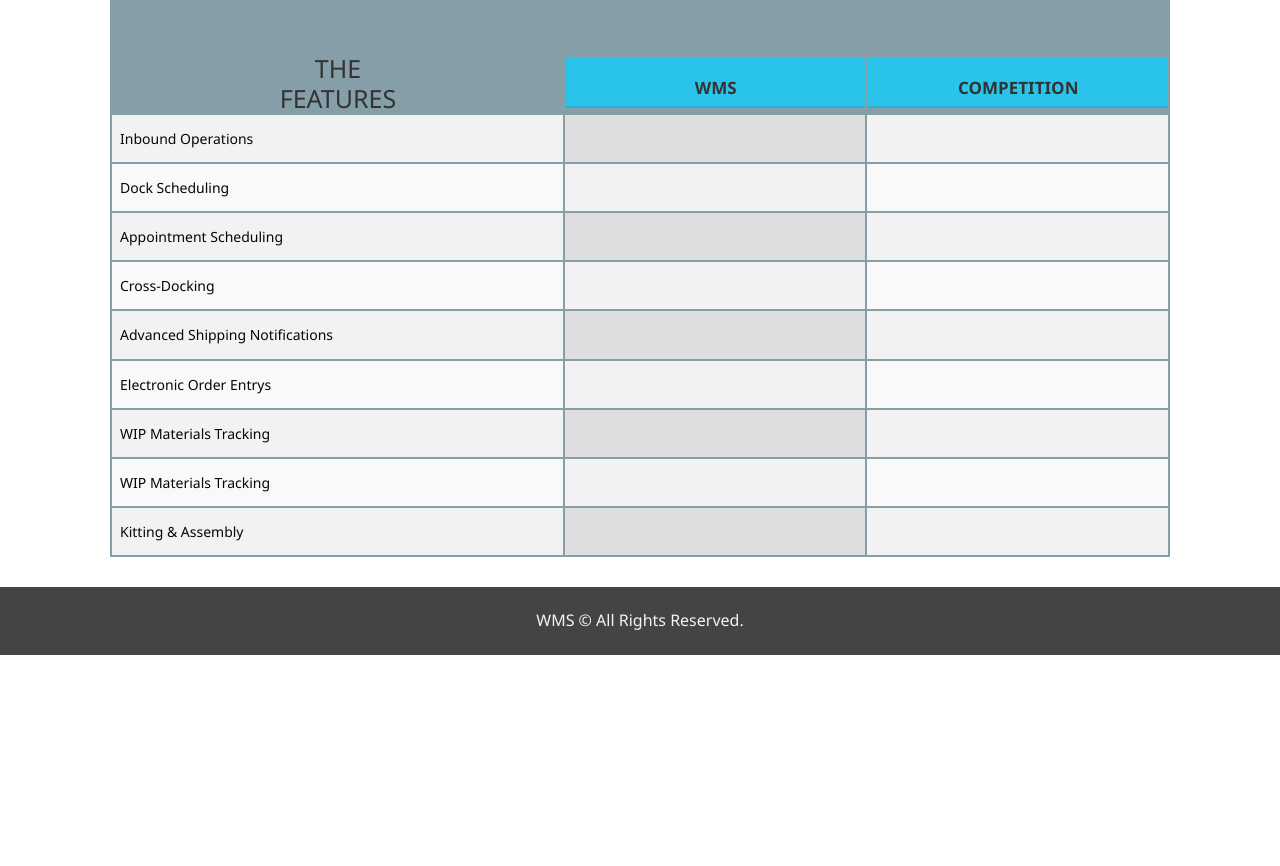
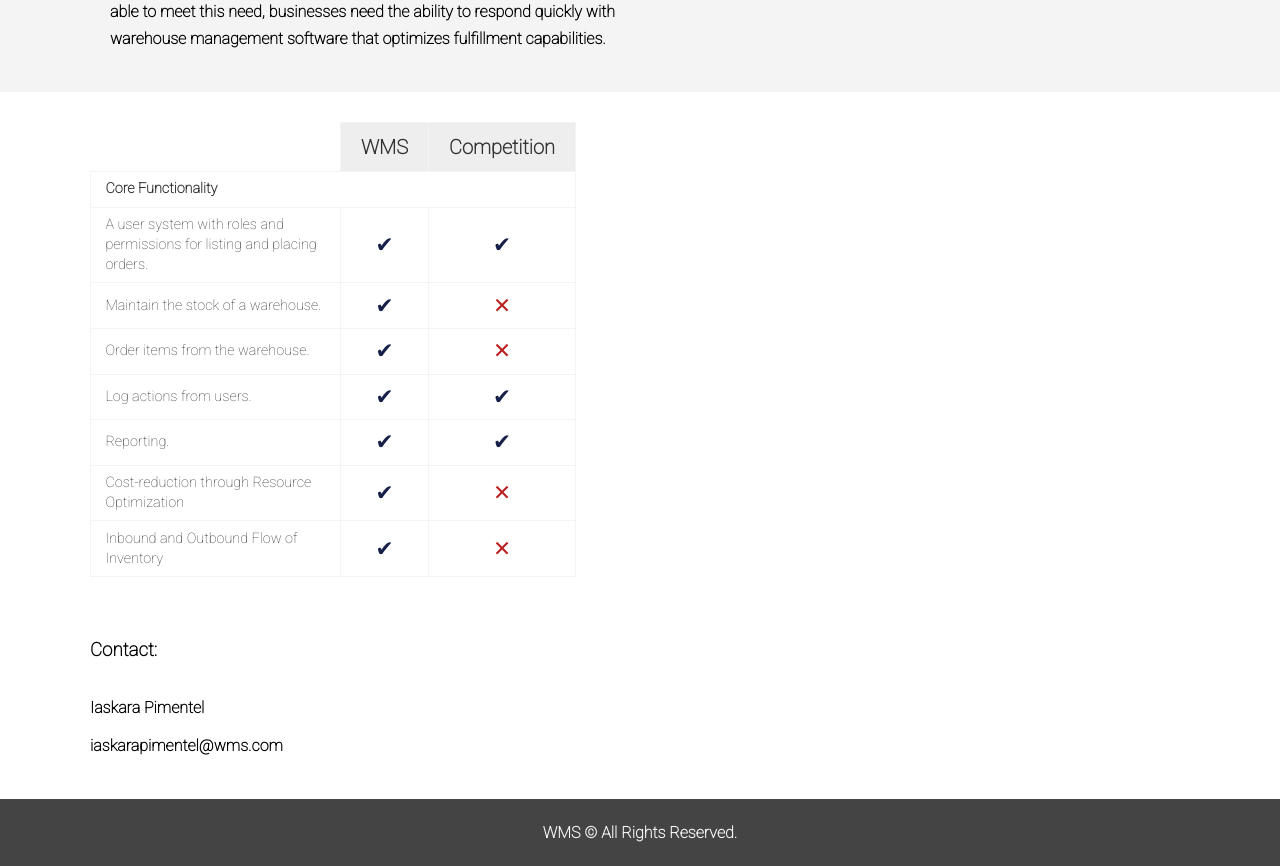
Before and after one commit to iaskarapimentel/java-Warehouse-Project, a plain HTML site: page about.html in a window 1280 px wide. Shown: the part 476-1342 px from the top of the page. Before the commit the page ends 1131 px from the top, so only its background shows below. Drawn offline with Linux system fonts and the light colour scheme.

Commit message:
fixing table and updating font

```diff
--- a/about.html
+++ b/about.html
@@ -6,6 +6,7 @@
   <meta name="viewport" content="width=device-width, initial-scale=1.0">
   <meta name="description" content="Welcome to Warehouse Management System">
   <meta name="keywords" content="Berlin, Germany, Warehouse Management System, WMS">
+  <link href="https://fonts.googleapis.com/css2?family=Roboto:wght@100&display=swap" rel="stylesheet">
   <link rel="stylesheet" href="style.css">
   <title>Warehouse Management System</title>
 </head>
@@ -17,7 +18,7 @@
           <ul>
             <li><a href="index.html">Home</a></li>
             <li><a class="current" href="about.html">About</a></li>
-            <li><a href="contact.html">Contact</a></li>
+            <!-- <li><a href="contact.html">Contact</a></li> -->
           </ul>
         </div>
       </nav>
@@ -27,9 +28,9 @@
       <div class="container">
         <div class="info-left">
           <h1 class="l-heading"><span class="text-primary">About</span> Warehouse</h1>
-          <p>Some warehouse management software solutions look a lot like inventory
-              management software, but most are oriented
-              more towards the physical and logistical aspects of warehouse management. </p>
+          <p>A warehouse management system (WMS) is a software solution that offersvisibility into a business’ entire inventory and manages supply chain fulfillment operations from the distribution center to the store shelf.</p>
+          <p>Warehouse Management (WMS) solutions additionally enable companies to maximize their labor and space utilization and equipment investments by coordinating and optimizing resource usage and material flows. Specifically, WMS systems are designed to support the needs of an entire global supply chain, including distribution, manufacturing, asset-intensive, and service businesses.</p>
+          <p>In today’s dynamic, omnichannel, fulfillment economy, connected consumers want to buy anywhere, fulfill anywhere, and return anywhere. In order to be able to meet this need, businesses need the ability to respond quickly with warehouse management software that optimizes fulfillment capabilities.</p>
         </div>
         <div class="info-right">
           <img src="/img/WM-Overview.png" alt="Warehouse overview">
@@ -38,91 +39,94 @@
     </section>
     <div class="clr"></div>
 
-    <section>
-        <div id="features" class="py-3">
-            <div class="container">
-              <h2 class="l-heading">
-                What WMS have?
-              </h2>
-              <div class="bg-primary">
-                <div style="height:50px;clear:both;">
-                </div>
-                <div class="col-md-10 col-md-offset-1">
-                    <table class="showing-table-box">
+    <section class="container py-3">
+      <table class="features">
+        <thead>
+            <tr>
+                <th></th>
+                <th class="features__cell features__cell--bold features__cell--shaded features__cell--large">WMS</th>
+                <th class="features__cell features__cell--bold features__cell--shaded features__cell--large">Competition</th>
+            </tr>
+        </thead>
         <tbody>
             <tr>
-                                <td width="30%" class="showing-table-box-text">
-                                    <h2>THE <br/> FEATURES</h2>
+                <td class="features__cell features__cell--bold" colspan="4">Core Functionality</td>
+            </tr>
+            <tr>
+                <td class="features__cell">A user system with roles and permissions for listing and placing orders.</td>
+                <td class="features__cell features__cell--center">
+                    <span class="features__tick--yes"></span>
                 </td>
-                                <td width="20%">
-                                    <div class="showing-table-box-item">
-                                        <div class="showing-table-box-item-head">
-                                            <p>WMS</p>
-                                        </div>
-                                    </div>
-                                </td>
-                                <td width="20%">
-                                    <div class="showing-table-box-item">
-                                        <div class="showing-table-box-item-head">
-                                            <p>Competition</p>
-                                        </div>
-                                    </div>
+                <td class="features__cell features__cell--center">
+                    <span class="features__tick--yes"></span>
                 </td>
             </tr>
-
-                            <tr class="showing-table-box-list">
-                              <td class="first-row">Inbound Operations</td>
-                              <td class="second-row"></td>
-                              <td class="third-row"></td>
+            <tr>
+              <td class="features__cell">Maintain the stock of a warehouse.</td>
+              <td class="features__cell features__cell--center">
+                  <span class="features__tick--yes"></span>
+              </td>
+              <td class="features__cell features__cell--center">
+                  <span class="features__tick--no"></span>
+              </td>
             </tr>
-                          <tr class="showing-table-box-list">
-                              <td class="first-row">Dock Scheduling</td>
-                              <td class="second-row"></td>
-                              <td class="third-row"></td>
+            <tr>
+              <td class="features__cell">Order items from the warehouse.</td>
+              <td class="features__cell features__cell--center">
+                  <span class="features__tick--yes"></span>
+              </td>
+              <td class="features__cell features__cell--center">
+                  <span class="features__tick--no"></span>
+              </td>
             </tr>
-                          <tr class="showing-table-box-list">
-                              <td class="first-row">Appointment Scheduling</td>
-                              <td class="second-row"></td>
-                              <td class="third-row"></td>
+            <tr>
+              <td class="features__cell">Log actions from users.</td>
+              <td class="features__cell features__cell--center">
+                  <span class="features__tick--yes"></span>
+              </td>
+              <td class="features__cell features__cell--center">
+                  <span class="features__tick--yes"></span>
+              </td>
             </tr>
-                          <tr class="showing-table-box-list">
-                              <td class="first-row">Cross-Docking</td>
-                              <td class="second-row"></td>
-                              <td class="third-row"></td>
+            <tr>
+              <td class="features__cell">Reporting.</td>
+              <td class="features__cell features__cell--center">
+                  <span class="features__tick--yes"></span>
+              </td>
+              <td class="features__cell features__cell--center">
+                  <span class="features__tick--yes"></span>
+              </td>
             </tr>
-                          <tr class="showing-table-box-list">
-                              <td class="first-row">Advanced Shipping Notifications</td>
-                              <td class="second-row"></td>
-                              <td class="third-row"></td>
+            <tr>
+              <td class="features__cell">Cost-reduction through Resource Optimization</td>
+              <td class="features__cell features__cell--center">
+                  <span class="features__tick--yes"></span>
+              </td>
+              <td class="features__cell features__cell--center">
+                  <span class="features__tick--no"></span>
+              </td>
             </tr>
-                          <tr class="showing-table-box-list">
-                              <td class="first-row">Electronic Order Entrys</td>
-                              <td class="second-row"></td>
-                              <td class="third-row"></td>
-                          </tr>
-                          <tr class="showing-table-box-list">
-                              <td class="first-row">WIP Materials Tracking</td>
-                              <td class="second-row"></td>
-                              <td class="third-row"></td>
-                          </tr>
-                          <tr class="showing-table-box-list">
-                              <td class="first-row">WIP Materials Tracking</td>
-                              <td class="second-row"></td>
-                              <td class="third-row"></td>
-                          </tr>
-                          <tr class="showing-table-box-list">
-                              <td class="first-row">Kitting & Assembly</td>
-                              <td class="second-row"></td>
-                              <td class="third-row"></td>
-                          </tr>
-                                  </div>
+            <tr>
+              <td class="features__cell">Inbound and Outbound Flow of Inventory</td>
+              <td class="features__cell features__cell--center">
+                  <span class="features__tick--yes"></span>
+              </td>
+              <td class="features__cell features__cell--center">
+                  <span class="features__tick--no"></span>
               </td>
             </tr>
         </tbody>
     </table>
-              </div>
+    </section>
+
+    <section class="container py-3">
+      <div class="container-contact">
+        <h3>Contact:</h3>
+        <p>Iaskara Pimentel</p>
+        <p>iaskarapimentel@wms.com</p>
       </div>
     </section>
+
     <footer id="main-footer">
         WMS &copy; All Rights Reserved.
     </footer>
--- a/style.css
+++ b/style.css
@@ -41,7 +41,7 @@
 
   .bg-light {
     background-color: #f4f4f4;
-    color: #333;
+    /* color: #333; */
   }
 
   .bg-dark {
@@ -70,8 +70,10 @@
   .py-3 {padding: 30px 0;}
 
   /* Main Styling */
+
   body {
-    font-family: 'Segoe UI', Tahoma, Geneva, Verdana, sans-serif;
+    font-family: 'Roboto', sans-serif;
+    font-weight: 900;
     line-height: 1.7em;
   }
 
@@ -87,6 +89,8 @@
   p {
     margin: 10px 0;
   }
+
+  /* Navbar */
 
   #navbar {
     background-color: #333;
@@ -165,7 +169,7 @@
     padding-bottom: 30px;
   }
 
-  /* Features */
+  /* Icons */
 
   .box {
     float: left;
@@ -199,133 +203,53 @@
     min-height: 100%;
   }
 
-  /* Table  */
+/* Table  */
 
-.showing-table-box {
-  padding: 0px;
-  margin: 0px;
-  margin-top: 10px;
-	width: 100%;
+.features {
+  border-collapse: collapse;
 }
 
-.showing-table-box td {
-    padding: 0px;
-    border-left: 1px solid transparent;
+.features__cell {
+  max-width: 250px;
+  font-size: 0.9em;
+  font-weight: normal;
+  padding: 0.5em 1em;
+  color: #333333;
+  border: 1px solid #f4f4f4;
+  line-height: 1.4;
 }
 
-.showing-table-box .showing-table-box-list td {
-    padding: 10px 8px;
-    font-weight: 500;
-    text-align: center;
-    font-size: 14px;
-    background: #F9F9F9;
+.features__cell--bold {
+  font-weight: bold;
 }
 
-.showing-table-box .showing-table-box-list td:first-child {
-    font-weight: 400;
-    text-align: left;
-    border-left: 0px;
-    font-size: 14px;
-    color: #060606;
+.features__cell--shaded {
+  background-color: #eeeeee;
 }
 
-.showing-table-box .showing-table-box-list:nth-child(2n) td {
-    background: #F2F2F2;
+.features__cell--large {
+  font-size: 1.25em;
 }
 
-.showing-table-box .showing-table-box-text h2 {
-    font-size: 25px;
-    font-weight: 300;
-    line-height: 30px;
-    margin: 0px;
-    padding: 0px;
-    text-align: center;
-    color: #333;
+.features__cell--center {
+  text-align: center;
 }
 
-.showing-table-box .showing-table-box-text p {
-    font-size: 12px;
-    font-weight: 400;
-    text-align: center;
-    color: #666;
-    margin-top: 10px;
+.features__tick--yes:after {
+  content: "\2714";
+  font-size: 1.5em;
+  color: #151F48;
 }
 
-.showing-table-box .showing-table-box-item .showing-table-box-item-head {
-    padding: 10px 5px;
-    text-align: center;
-    background-color: #2ac4ea!important;
-    box-shadow: 0 -2px rgba(0, 0, 0, .1) inset;
-    -moz-box-shadow: 0 -2px rgba(0, 0, 0, .1) inset;
-    -webkit-box-shadow: 0 -2px rgba(0, 0, 0, .1) inset;
-    -o-box-shadow: 0 -2px rgba(0, 0, 0, .1) inset;
+.features__tick--no:after{
+  content: "\2715";
+  font-size: 1.5em;
+  color: #BB2020;
 }
 
-.showing-table-box .showing-table-box-item .showing-table-box-item-head p {
-    font-size: 17px;
-    font-weight: 600;
-    line-height: 21px;
-    text-transform: uppercase;
-    margin-bottom: 0px;
-}
+/* Contact */
 
-.showing-table-box .showing-table-box-item .showing-table-box-item-price {
-    padding: 15px 10px;
-    text-align: center;
-    color: #84cbe6;
-    background: #F9F9F9;
-}
 
-.showing-table-box .showing-table-box-item .showing-table-box-item-price p {
-    font-size: 31px;
-    font-weight: 600;
-    line-height: 36px;
-    margin-bottom: 0px;
-}
-
-.showing-table-box .showing-table-box-item .showing-table-box-item-price p span {
-    font-size: 12px;
-    font-weight: 300;
-}
-
-.showing-table-box .showing-table-box-item .showing-table-box-item-price > span {
-    font-size: 12px;
-    font-weight: 400;
-    color: #009AD7
-}
-
-.showing-table-box .showing-table-box-item .showing-table-box-item-purchase {
-    padding: 10px 5px;
-    background: #FFF;
-}
-
-.showing-table-box-item-purchase .btn {
-    text-transform: uppercase;
-    margin-bottom: 0px;
-    background-color: #2ac4ea;
-    box-shadow: 0 -2px rgba(0, 0, 0, .1);
-    -moz-box-shadow: 0 -2px rgba(0, 0, 0, .1);
-    -webkit-box-shadow: 0 -2px rgba(0, 0, 0, .1);
-    -o-box-shadow: 0 -2px rgba(0, 0, 0, .1);
-    border: none;
-    padding: 11px 0;
-}
-
-.showing-table-box .showing-table-box-list:nth-child(1n) td.second-row {
-    background: #F2F2F2;
-}
-
-.showing-table-box .showing-table-box-list:nth-child(2n) td.second-row {
-    background: #dedede;
-}
-
-.showing-table-box .showing-table-box-list:nth-child(1n) td.fourth-row {
-    background: #F2F2F2;
-}
-
-.showing-table-box .showing-table-box-list:nth-child(2n) td.fourth-row {
-    background: #dedede;
-}
 
 /* Footer */
 
```
Also changed, not shown: index.html (+12 -12 lines). Lines whose indentation alone changed are shown as unchanged.
